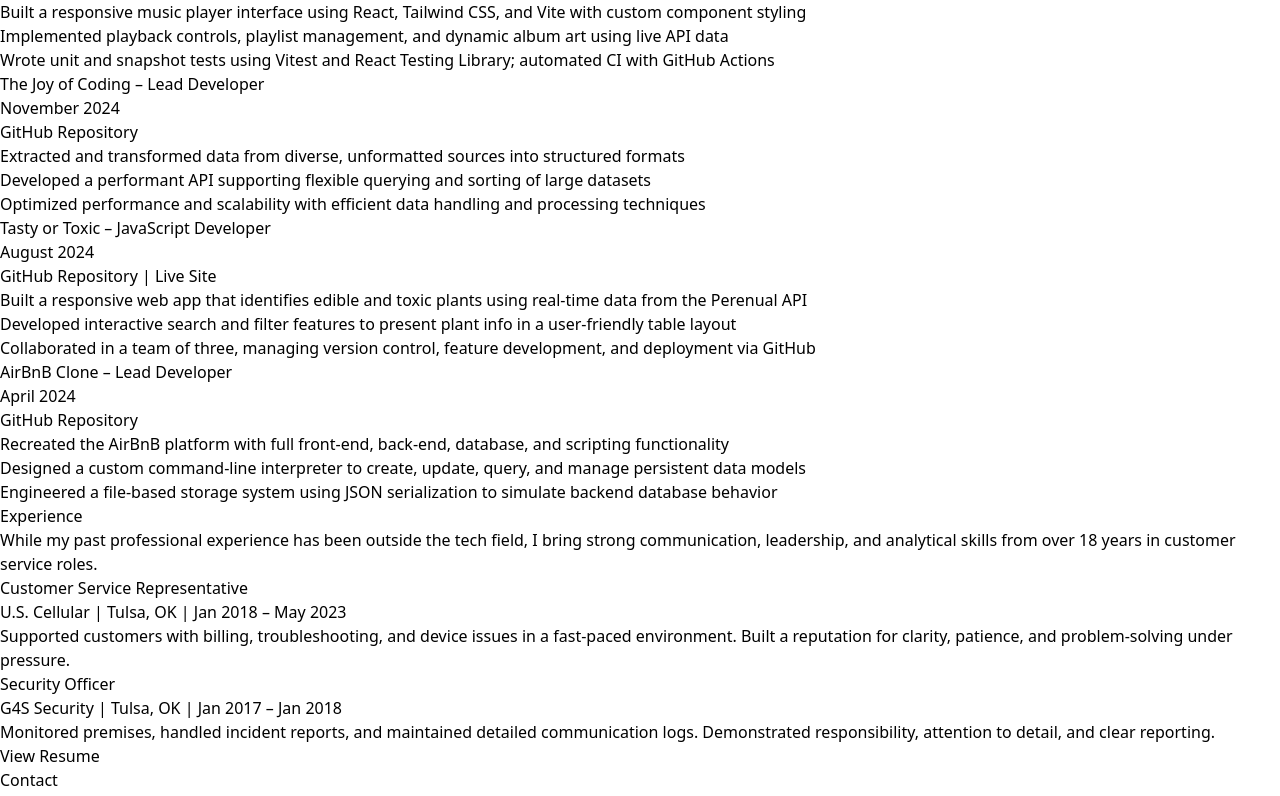
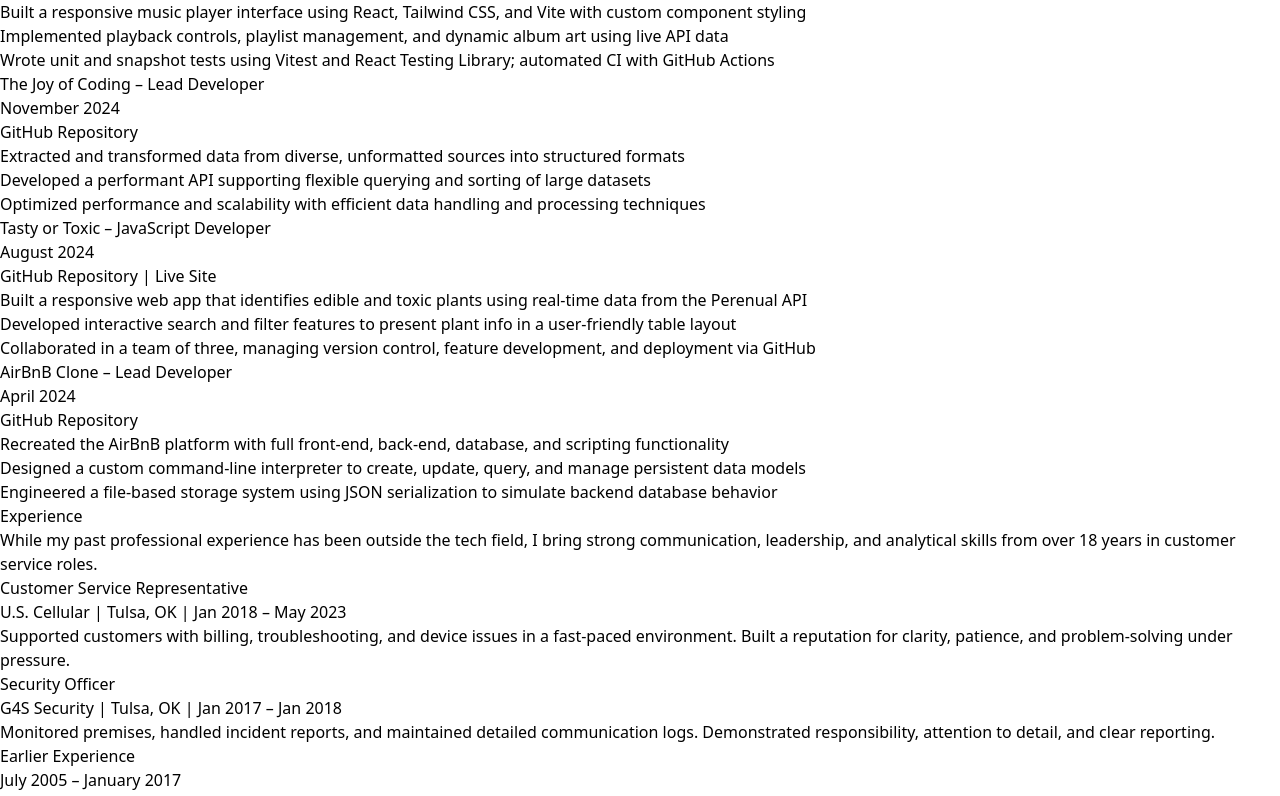
Before and after one commit to jessebrumley/hire, a React (Vite) app: page / in a window 1280 px wide. Shown: the part 2000-2796 px from the top of the page. Built offline with nearby package versions, Linux system fonts and the light colour scheme.

Commit message:
editing experience and fixing footer bug

```diff
--- a/src/components/About.tsx
+++ b/src/components/About.tsx
@@ -8,7 +8,7 @@
                 <div className="flex-1">
                     <h2 className="text-2xl font-bold mb-4">About Me</h2>
                     <p>
-                        Full-stack software developer with a background in customer service and 18+ years of real-world communication and problem-solving experience. Passionate about building seamless, user-focused applications using JavaScript, Python, React, and API integration. Known for writing clean, functional code, learning fast, and contributing to high-impact, collaborative projects.
+                        Full-stack web developer with a background in customer service and 18+ years of professional communication and problem-solving experience. Experienced building user-focused applications using JavaScript, TypeScript, React, APIs, and relational databases, including deploying production-ready applications. Known for writing clean, functional code, learning quickly, and contributing effectively to collaborative team projects.
                     </p>
                 </div>
 
--- a/src/components/Experience.tsx
+++ b/src/components/Experience.tsx
@@ -15,11 +15,30 @@
                     <p>Supported customers with billing, troubleshooting, and device issues in a fast-paced environment. Built a reputation for clarity, patience, and problem-solving under pressure.</p>
                 </div>
 
-                <div>
+                <div className="mb-4">
                     <h3 className="text-lg font-semibold">Security Officer</h3>
                     <p className="text-sm italic">G4S Security | Tulsa, OK | Jan 2017 – Jan 2018</p>
                     <p>Monitored premises, handled incident reports, and maintained detailed communication logs. Demonstrated responsibility, attention to detail, and clear reporting.</p>
                 </div>
+
+                <div className="mb-6">
+                    <h3 className="text-lg font-semibold">
+                        Earlier Experience
+                    </h3>
+
+                    <p className="text-sm italic mb-2">
+                        July 2005 – January 2017
+                    </p>
+
+                    <ul className="list-disc ml-6">
+                        <li>Dish Network – Technical Support</li>
+                        <li>West Corporation – Customer Support</li>
+                        <li>Kohl’s – Customer Service & Sales Associate</li>
+                        <li>Walgreens – Customer Service & Sales Associate</li>
+                        <li>Alorica – Customer Service Representative</li>
+                    </ul>
+                </div>
+
                 <ResumeModal />
             </div>
         </section>
--- a/src/components/Footer.tsx
+++ b/src/components/Footer.tsx
@@ -1,5 +1,5 @@
 export default function Footer() {
-    const year = new Date().getFullYear();
+    {/* const year = new Date().getFullYear();*/}
     return (
         <footer className="bg-blue-700 text-white text-center py-6 shadow-md">
             {/*© {year} Jesse Brumley*/}
```
